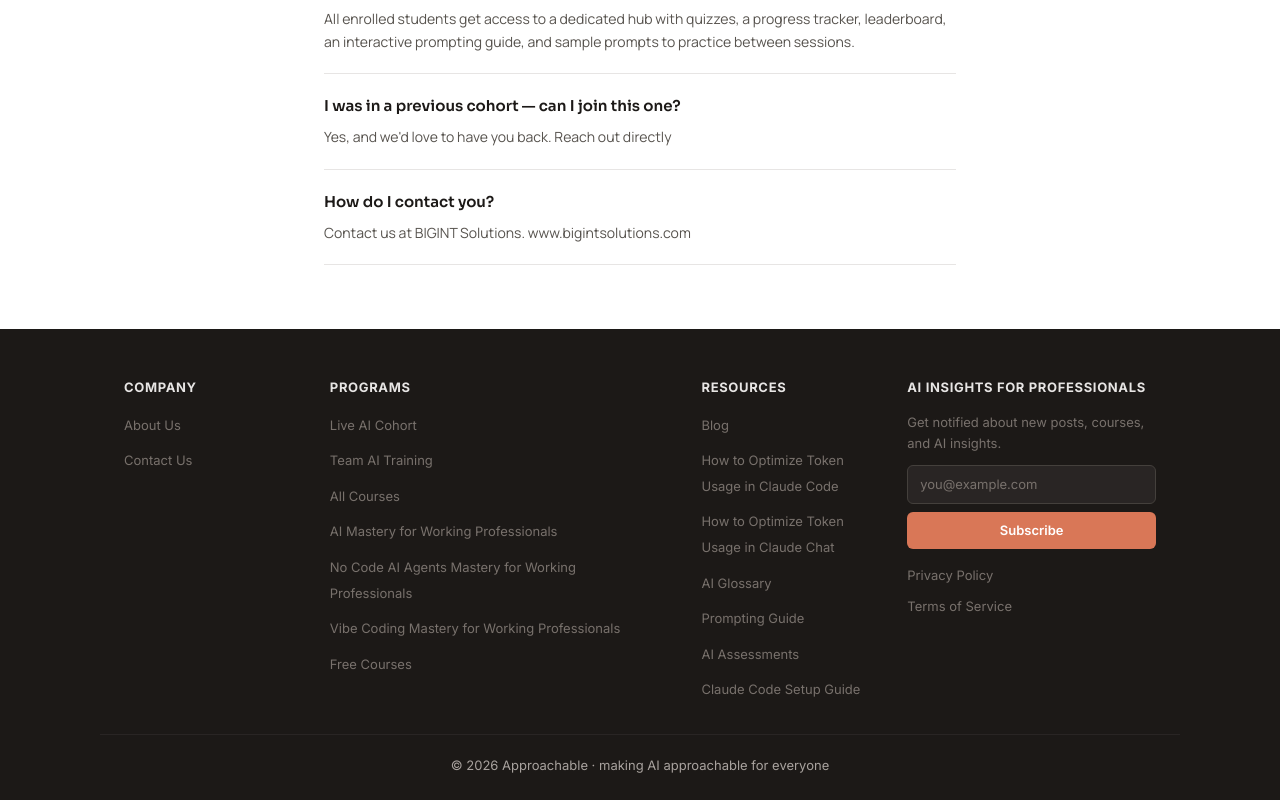
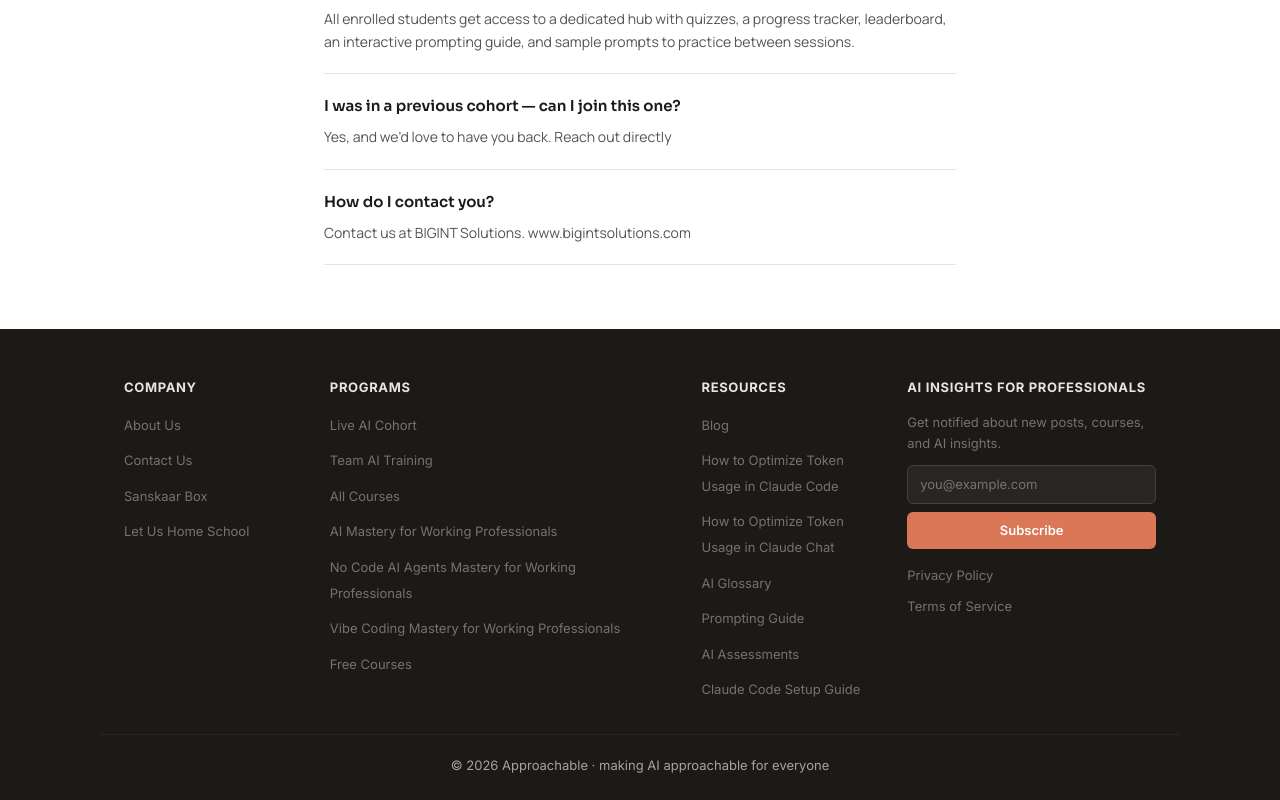
Before and after one commit to Nitish-kumar30/sample-approchable, a Next.js app: page / in a window 1280 px wide. Shown: the part 8533-9333 px from the top of the page. Built offline with nearby package versions, Linux system fonts and the light colour scheme.

Commit message:
Add 'Sanskaar Box' and 'Let Us Home School' links to footer

```diff
--- a/src/components/Footer.tsx
+++ b/src/components/Footer.tsx
@@ -38,6 +38,8 @@ export default function Footer() {
       links: [
         { label: 'About Us', href: '/about' },
         { label: 'Contact Us', href: '/contact' },
+        { label: 'Sanskaar Box', href: 'https://sanskaarbox.com' },
+        { label: 'Let Us Home School', href: 'https://letushomeschool.com' },
       ],
     },
     {
```
